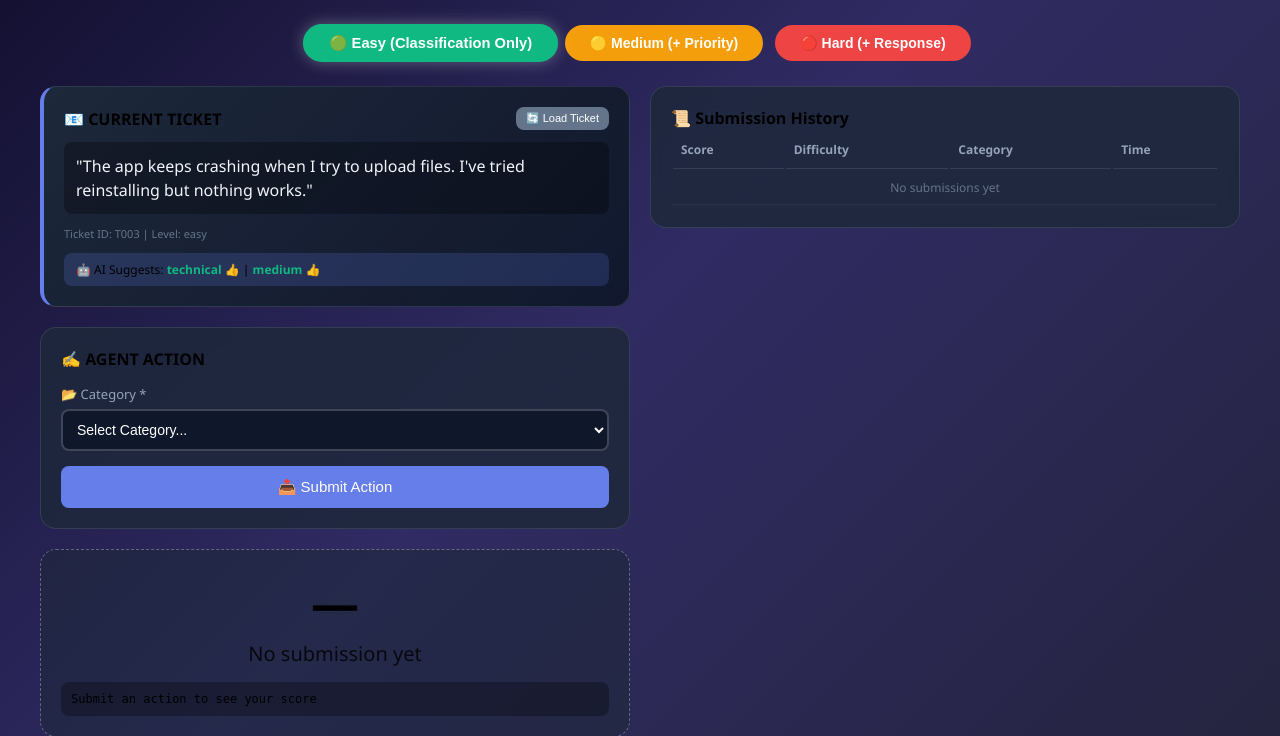
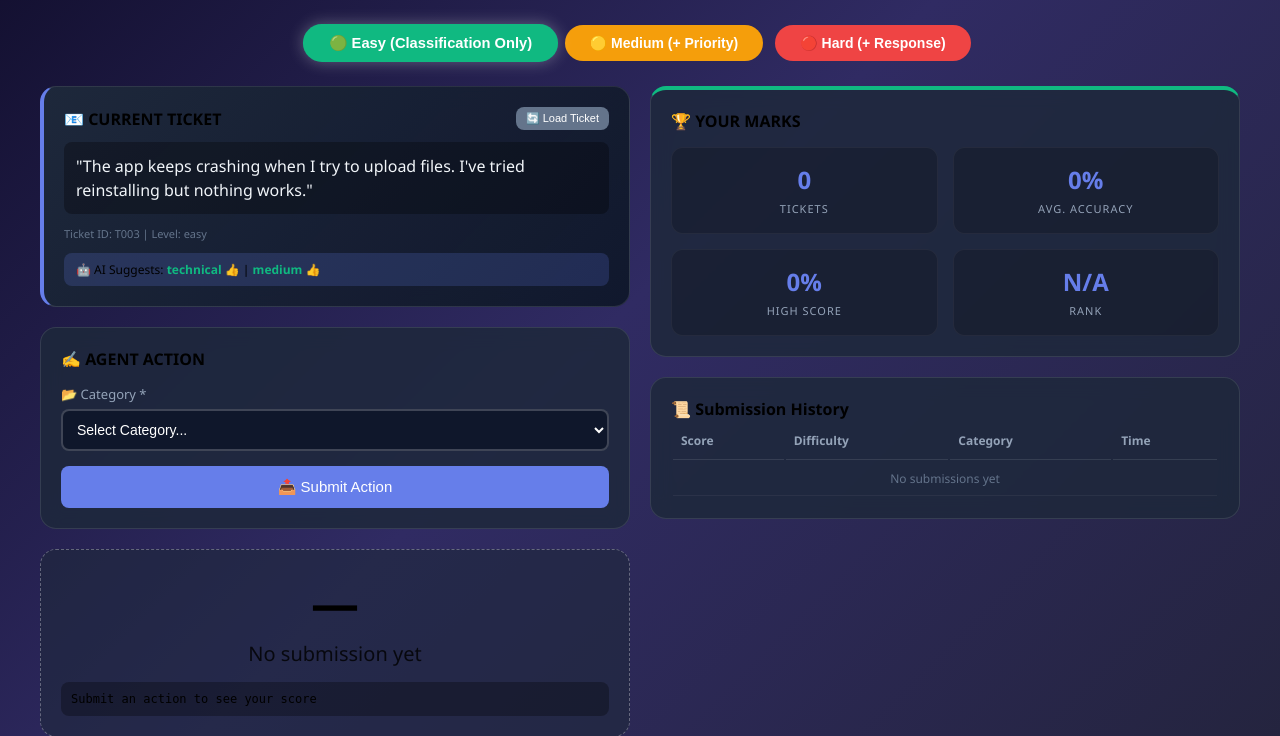
Before and after one commit to visshaalpvt/support-agent-env, a FastAPI app: page / in a window 1280 px wide. Shown: the part 166-902 px from the top of the page. Run offline with FastAPI, Linux system fonts and the light colour scheme; data that the repository does not hold is empty.

Commit message:
UI: Added Marks card and moved history down

```diff
--- a/templates/index.html
+++ b/templates/index.html
@@ -280,6 +280,36 @@
         .history-badge.medium { background: rgba(245, 158, 11, 0.2); color: #f59e0b; }
         .history-badge.hard { background: rgba(239, 68, 68, 0.2); color: #ef4444; }
 
+        /* Marks Card */
+        .marks-grid {
+            display: grid;
+            grid-template-columns: 1fr 1fr;
+            gap: 15px;
+            margin-top: 15px;
+        }
+
+        .mark-item {
+            background: rgba(0,0,0,0.2);
+            padding: 15px;
+            border-radius: 12px;
+            text-align: center;
+            border: 1px solid rgba(255,255,255,0.05);
+        }
+
+        .mark-value {
+            font-size: 24px;
+            font-weight: bold;
+            display: block;
+            color: #667eea;
+        }
+
+        .mark-label {
+            font-size: 11px;
+            color: #94a3b8;
+            text-transform: uppercase;
+            letter-spacing: 1px;
+        }
+
         /* Loading Spinner */
         .spinner {
             display: inline-block;
@@ -407,8 +437,30 @@
                 </div>
             </div>
 
-            <!-- RIGHT COLUMN: Submission History -->
+            <!-- RIGHT COLUMN: Marks + Submission History -->
             <div>
+                <div class="card" style="border-top: 4px solid #10b981;">
+                    <h3 style="font-size: 16px;">🏆 YOUR MARKS</h3>
+                    <div class="marks-grid">
+                        <div class="mark-item">
+                            <span class="mark-value" id="statsTotal">0</span>
+                            <span class="mark-label">Tickets</span>
+                        </div>
+                        <div class="mark-item">
+                            <span class="mark-value" id="statsAvg">0%</span>
+                            <span class="mark-label">Avg. Accuracy</span>
+                        </div>
+                        <div class="mark-item">
+                            <span class="mark-value" id="statsHigh">0%</span>
+                            <span class="mark-label">High Score</span>
+                        </div>
+                        <div class="mark-item">
+                            <span class="mark-value" id="statsLevel">N/A</span>
+                            <span class="mark-label">Rank</span>
+                        </div>
+                    </div>
+                </div>
+
                 <div class="card">
                     <h3 style="font-size: 16px;">📜 Submission History</h3>
                     <div class="history-container">
@@ -579,6 +631,28 @@
             while (historyBody.children.length > 10) {
                 historyBody.removeChild(historyBody.lastChild);
             }
+
+            updateMarks();
+        }
+
+        // UPDATE MARKS
+        function updateMarks() {
+            if (history.length === 0) return;
+
+            const total = history.length;
+            const avg = history.reduce((acc, curr) => acc + curr.score, 0) / total;
+            const high = Math.max(...history.map(h => h.score));
+
+            document.getElementById('statsTotal').innerText = total;
+            document.getElementById('statsAvg').innerText = (avg * 100).toFixed(0) + '%';
+            document.getElementById('statsHigh').innerText = (high * 100).toFixed(0) + '%';
+
+            let rank = "Beginner";
+            if (avg >= 0.85) rank = "Master";
+            else if (avg >= 0.7) rank = "Expert";
+            else if (avg >= 0.5) rank = "Pro";
+
+            document.getElementById('statsLevel').innerText = rank;
         }
 
         async function loadTicket() {
@@ -636,6 +710,7 @@
                 updateScorePanel(reward, feedback);
 
                 // Update history
+                history.push({ category, score: reward, diff: currentDifficulty, time: new Date().toLocaleTimeString() });
                 updateHistory(category, reward);
 
                 // Show wrong/correct indicator on category
```
